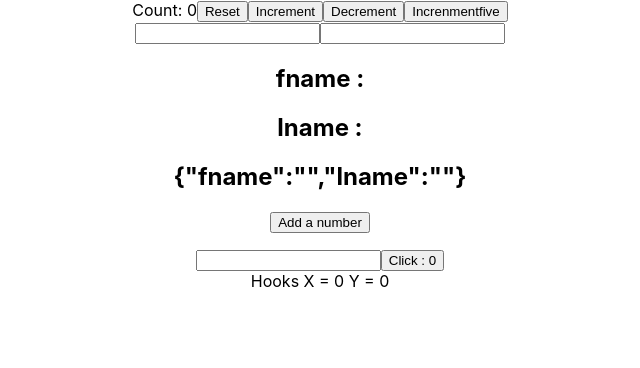
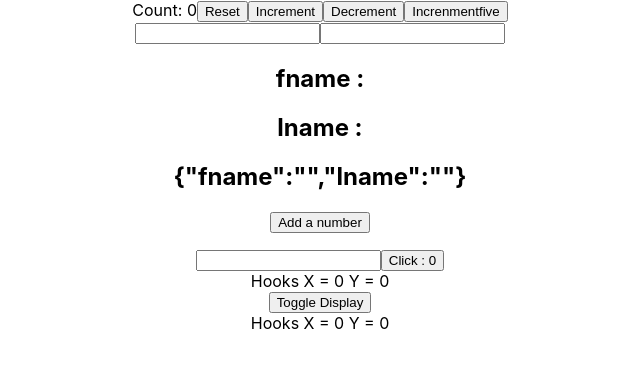
Before and after one commit to deadhit-7081/react-axios, a React (Create React App) app: page / in a window 1280 px wide. Shown: the top 368 px of the page, without its empty margins (320-960 px from the left). Built offline with nearby package versions, Linux system fonts and the light colour scheme.

Commit message:
useEffect cleanup i.e component will unmount

```diff
--- a/src/App.js
+++ b/src/App.js
@@ -6,6 +6,7 @@ import HooksCounterThree from './components/HookCounter3';
 import HooksCounterFour from './components/HookCounter4';
 import HooksCounterOneUseEffect from './components/HooksuseEffect1';
 import HooksMouse from './components/HookMouseuseEffect';
+import MouseContainer from './components/MouseComponent';
 
 function App() {
   return (
@@ -15,6 +16,7 @@ function App() {
       <HooksCounterFour/>
       <HooksCounterOneUseEffect/>
       <HooksMouse/>
+      <MouseContainer/>
     </div>
   );
 }
--- a/src/components/HookMouseuseEffect.js
+++ b/src/components/HookMouseuseEffect.js
@@ -14,9 +14,18 @@ function HooksMouse()
 
     //specifying single empty array means useEffect dosen't depend on the props or state
     //therefore no need to render again and again , just render once
+
+    //function pass to useEffect will return a function which will be used when component is
+    //unmounted.Here first arrow function return a function which is called when component is
+    //unmounted
     useEffect(() =>{
         console.log('Rendered Mouse');
         window.addEventListener('mousemove',logMouseposition)
+
+        return() =>{
+            console.log('Component Unmount');
+            window.removeEventListener('mousemove',logMouseposition)
+        }
     },[])
     return(
         <div>
--- /dev/null
+++ b/src/components/MouseComponent.js
@@ -0,0 +1,15 @@
+import React ,{useState,useEffect} from 'react'
+import HooksMouse from './HookMouseuseEffect';
+
+function MouseContainer()
+{
+    const [display,setDisplay] = useState(true)
+    return (
+        <div>
+            <button onClick={() => setDisplay(!display)}>Toggle Display</button>
+            {display && <HooksMouse/>}
+        </div>
+    )
+}
+
+export default MouseContainer;
```
